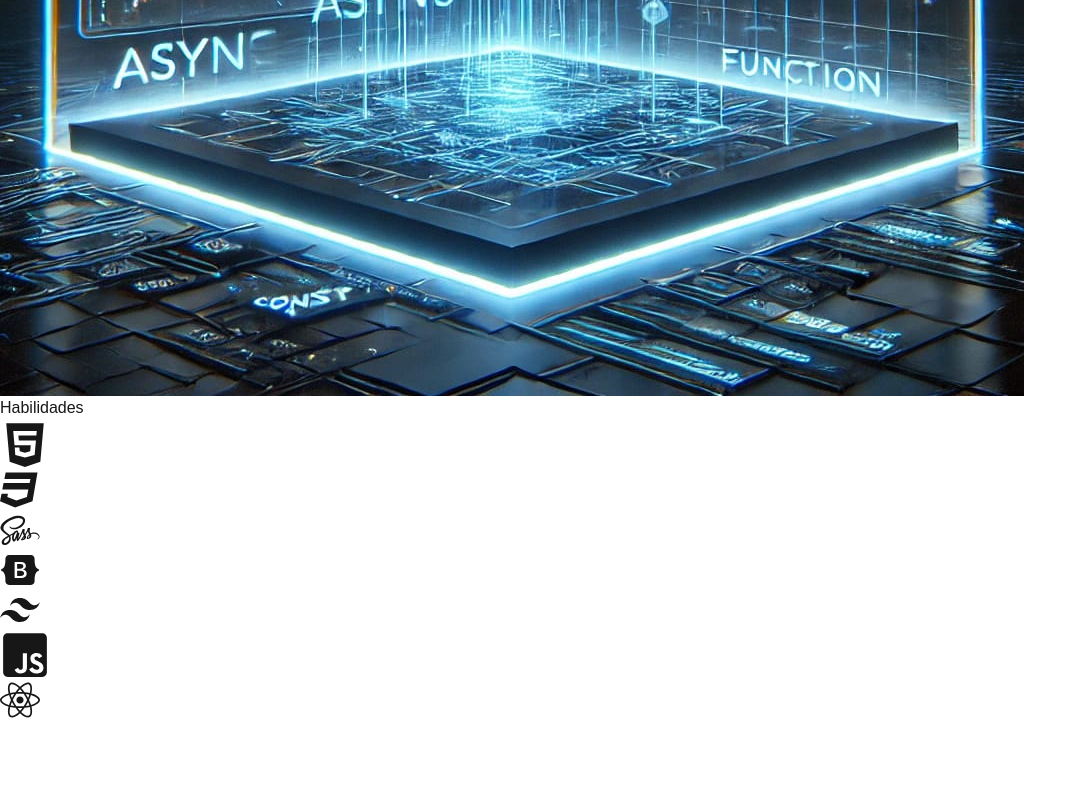
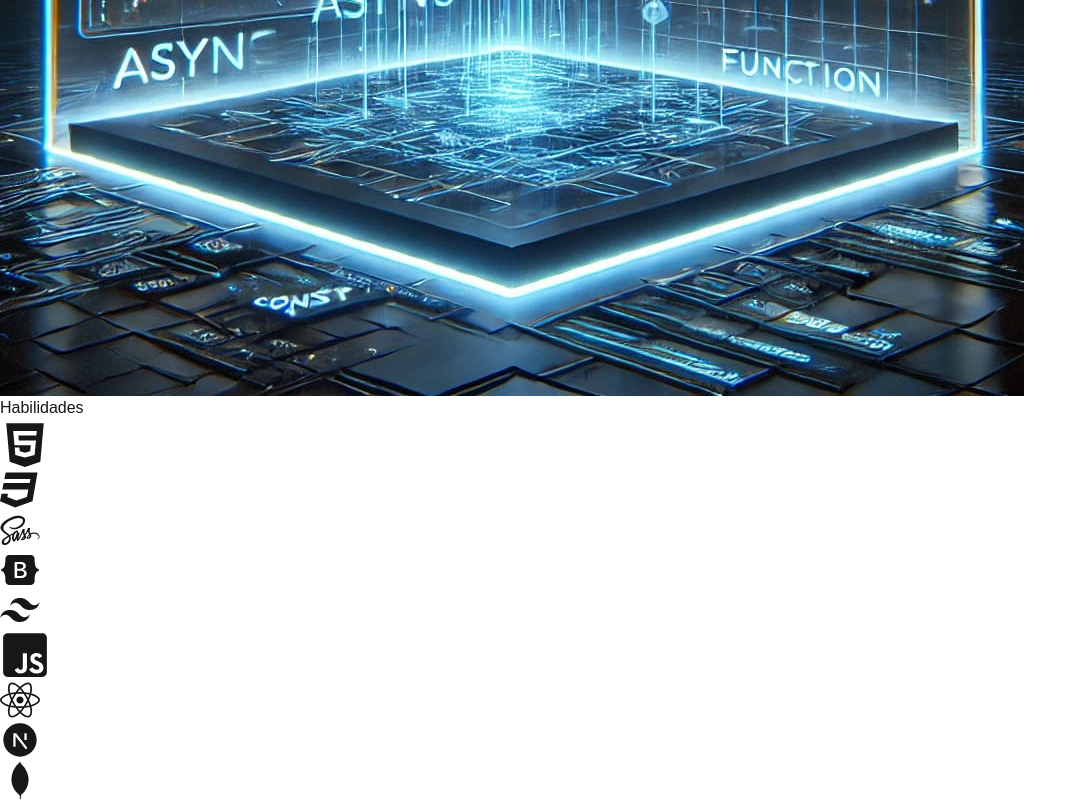
Before and after one commit to dev-brunosantos/Bruno, a Next.js app: page / in a window 1280 px wide. Shown: the part 1991-2791 px from the top of the page, without its empty margins (0-1087 px from the left). Before the commit the page ends 2711 px from the top, so only its background shows below. Built offline with nearby package versions, Linux system fonts and the light colour scheme.

Commit message:
Testando função para reduzir a quantidade de codigo

```diff
--- a/src/app/_components/Habilidades.tsx
+++ b/src/app/_components/Habilidades.tsx
@@ -1,12 +1,24 @@
 import { FaHtml5, FaCss3, FaJsSquare, FaReact } from 'react-icons/fa'
-import { RiNextjsFill, RiTailwindCssFill,RiBootstrapFill,RiFirebaseFill,RiNodejsLine } from 'react-icons/ri'
-import { DiMysql, DiPostgresql, DiSqllite, DiMongodb,DiSass   } from 'react-icons/di'
+import { RiNextjsFill, RiTailwindCssFill, RiBootstrapFill, RiFirebaseFill, RiNodejsLine } from 'react-icons/ri'
+import { DiMysql, DiPostgresql, DiSqllite, DiMongodb, DiSass } from 'react-icons/di'
 import { BiLogoTypescript } from 'react-icons/bi'
-import { SiApachenifi, SiOracle, SiNestjs  } from 'react-icons/si'
+import { SiApachenifi, SiOracle, SiNestjs } from 'react-icons/si'
 import { CardTech } from '@/src/components/Card/Tech'
+import { IconType } from 'react-icons/lib'
+
+const teste = [
+    {
+        icone: RiNextjsFill
+    },
+
+    {
+        icone: DiMongodb
+    },
+
+]
 
 export function Habilidades() {
-    return(
+    return (
         <section>
             <h1>Habilidades</h1>
 
@@ -38,6 +50,14 @@ export function Habilidades() {
                 <CardTech>
                     <FaReact size={40} />
                 </CardTech>
+
+                {teste.map((card) => (
+                    <CardTech>
+                        <div>
+                            <card.icone size={40} />
+                        </div>
+                    </CardTech>
+                ))}
             </div>
         </section>
     )
```
